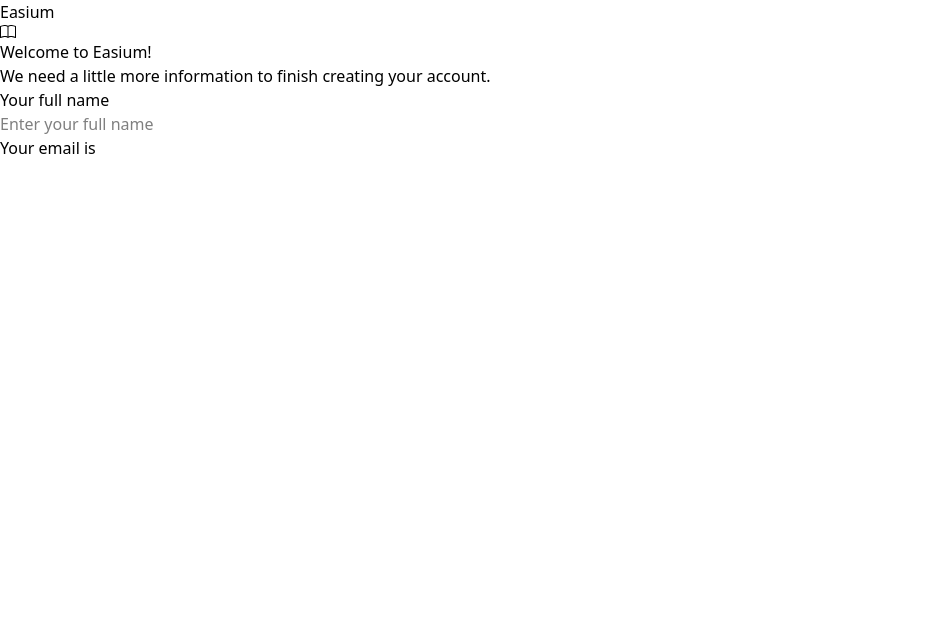
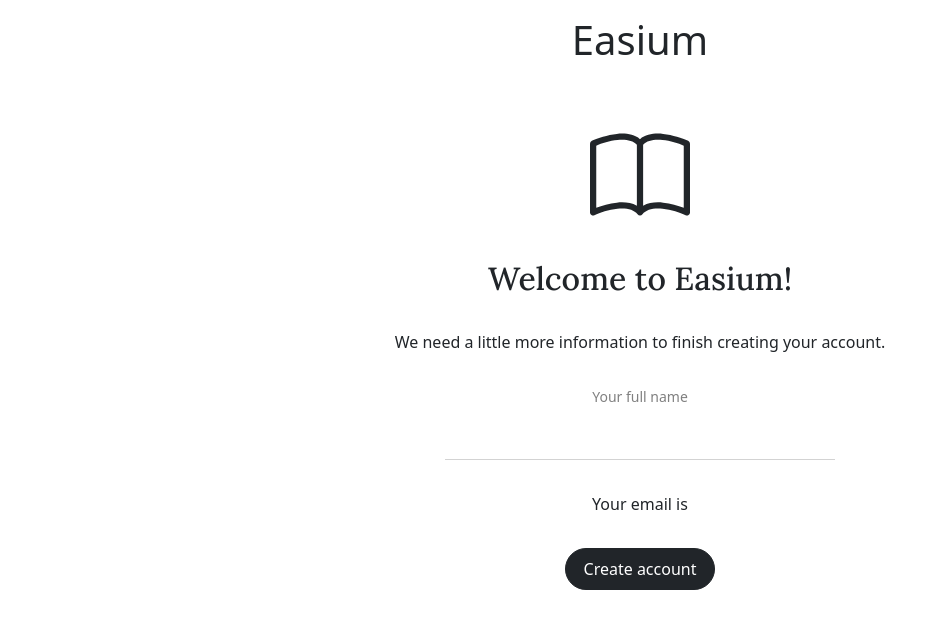
Before and after one commit to NgocPMT/FA25_FER202_GROUP_3, a React (Vite) app: page /username-input in a window 1280 px wide. Shown: the top 628 px of the page, without its empty margins (0-947 px from the left). Built offline with nearby package versions, Linux system fonts and the light colour scheme.

Commit message:
const UsernameInputPage

```diff
--- a/package.json
+++ b/package.json
@@ -11,7 +11,9 @@
   },
   "dependencies": {
     "@tailwindcss/vite": "^4.1.12",
+    "bootstrap": "^5.3.8",
     "react": "^19.1.1",
+    "react-bootstrap": "^2.10.10",
     "react-dom": "^19.1.1",
     "react-icons": "^5.5.0",
     "react-router": "^7.8.2",
--- a/src/routes/UsernameInputPage.jsx
+++ b/src/routes/UsernameInputPage.jsx
@@ -1,21 +1,55 @@
 import React from "react";
-import { Container } from "react-bootstrap";
+import { Container, Form, Button } from "react-bootstrap";
 import { BsBook } from "react-icons/bs";
+import 'bootstrap/dist/css/bootstrap.min.css';
+
+// Style css
+const inputStyle = {
+  border: "none",
+  borderBottom: "1px solid #d3d3d3",
+  borderRadius: 0,
+  boxShadow: "none",
+};
+
+const formWidthStyle = {
+  width: "35%",
+};
+
+const buttonWidthStyle = {
+  width: "150px",
+};
+
+const labelTextStyle = {
+  color: "gray",
+  fontSize: "14px"
+};
 
 const UsernameInputPage = () => {
   return (
-        <Container className="d-flex flex-column align-items-center justify-content-center min-vh-100">
-            <h1>Easium</h1>
-              <BsBook/>
-            <h2>Welcome to Easium!</h2>
-            <p>We need a little more information to finish creating your account.</p>
-            <form>
-                <p>Your full name</p>
-                <input type="text" placeholder="Enter your full name" />
-            </form>
-            <p>Your email is</p>
-        </Container>
-    );
+    <Container className="d-flex flex-column align-items-center min-vh-100">
+      <h1 className="mt-3 mb-5">Easium</h1>
+      <BsBook size={100} className="mt-3 mb-3" />
+      <h2 className="my-3 font-lora">Welcome to Easium!</h2>
+      <p className="my-3">We need a little more information to finish creating your account.</p>
+
+      <p style={labelTextStyle} className="mt-3">Your full name</p>
+      <Form style={formWidthStyle} className="mb-3">
+        <Form.Control
+          type="text"
+          style={inputStyle}
+        />
+      </Form>
+
+      <p className="my-3">Your email is</p>
+      <Button
+        variant="dark"
+        className="mt-3 py-2 rounded-pill"
+        style={buttonWidthStyle}
+      >
+        Create account
+      </Button>
+    </Container>
+  );
 };
 
 export default UsernameInputPage;
```
Also changed, not shown: 1 other file (tests, documents, lock files or other folders).
